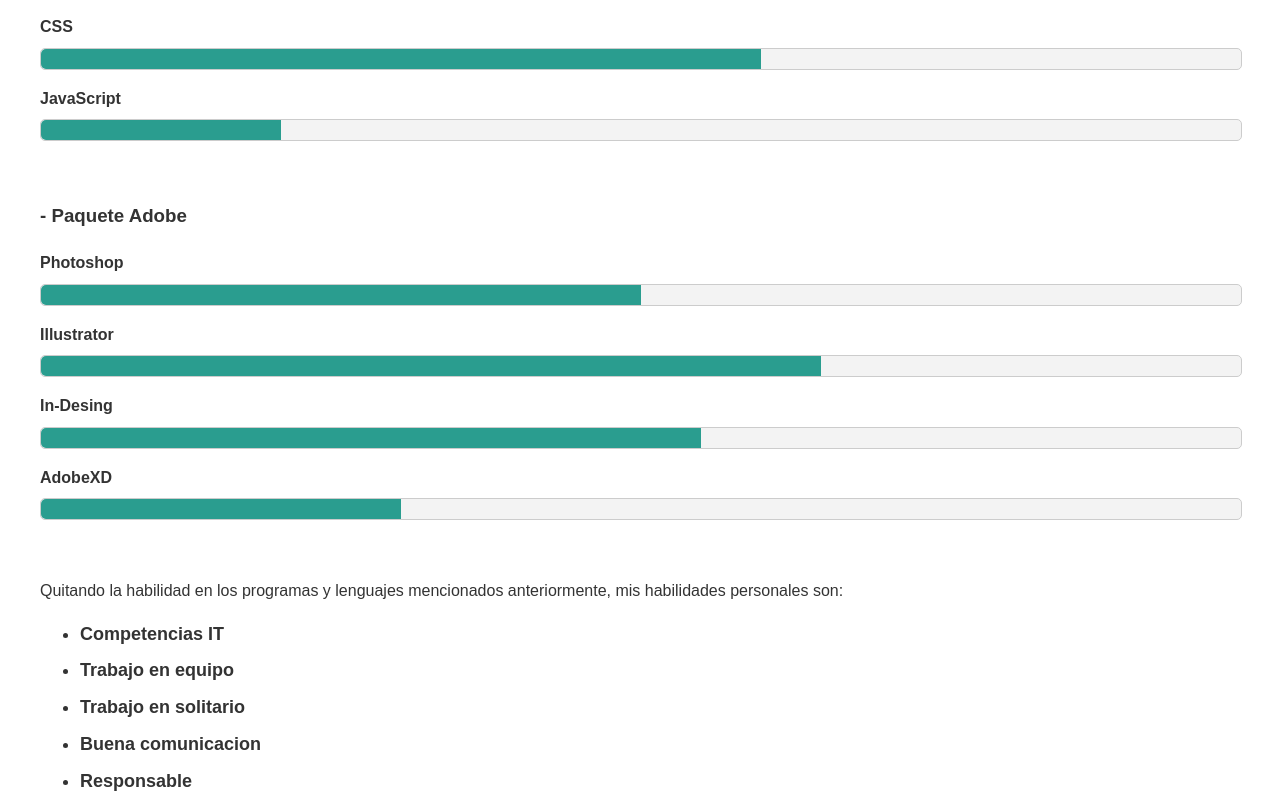
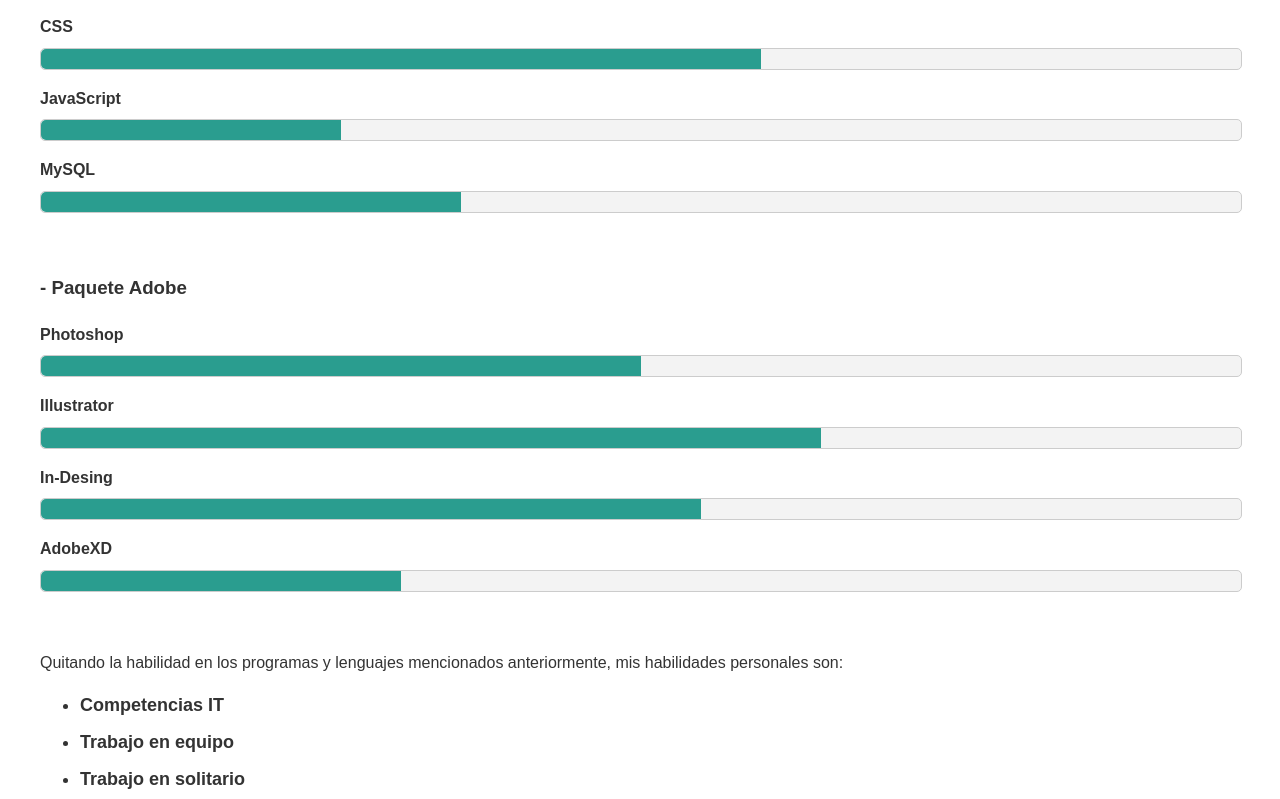
Before and after one commit to Raul-Labrador/Raul-Labrador.github.io, a plain HTML site: page index.html in a window 1280 px wide. Shown: the part 1422-2221 px from the top of the page. Drawn offline with Linux system fonts and the light colour scheme.

Commit message:
Cambio leve

```diff
--- a/index.html
+++ b/index.html
@@ -85,7 +85,13 @@
                 <div class="skill">
                     <div class="skill-name">JavaScript</div>
                     <div class="progress-bar">
-                        <div class="progress" style="width: 20%;"></div>
+                        <div class="progress" style="width: 25%;"></div>
+                    </div>
+                </div>
+                <div class="skill">
+                    <div class="skill-name">MySQL</div>
+                    <div class="progress-bar">
+                        <div class="progress" style="width: 35%;"></div>
                     </div>
                 </div>
                 <br>
```
